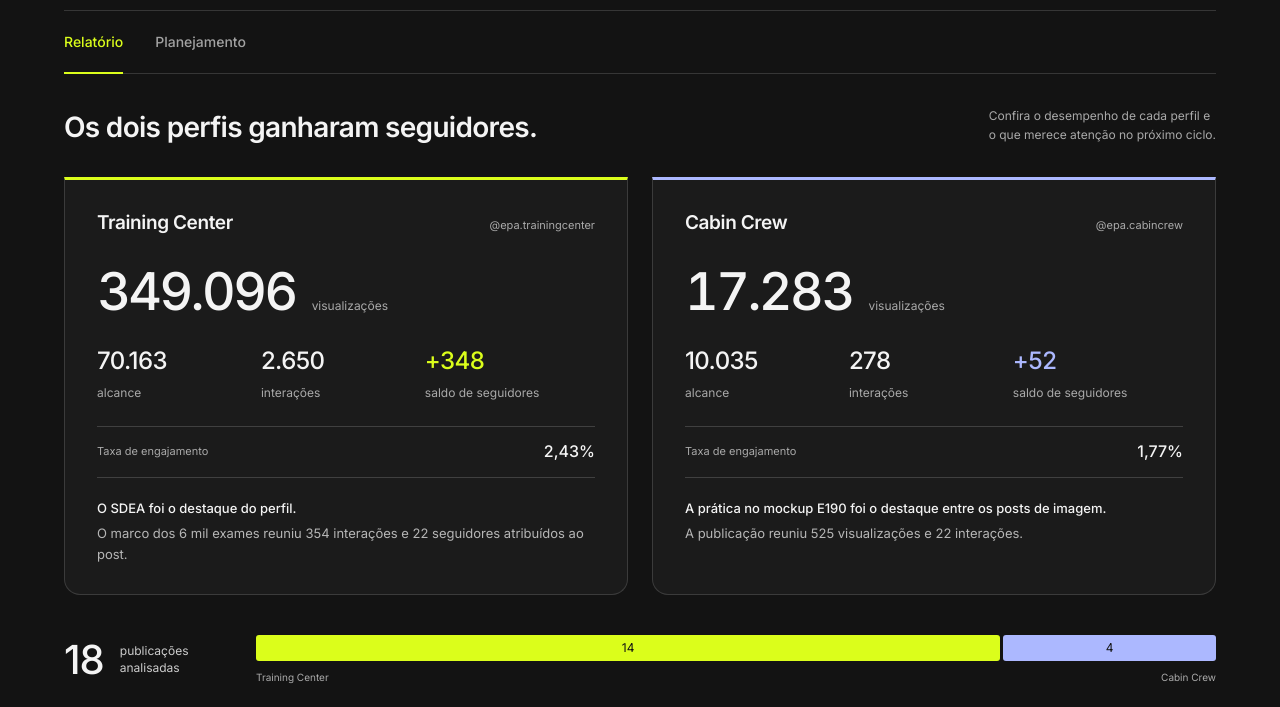
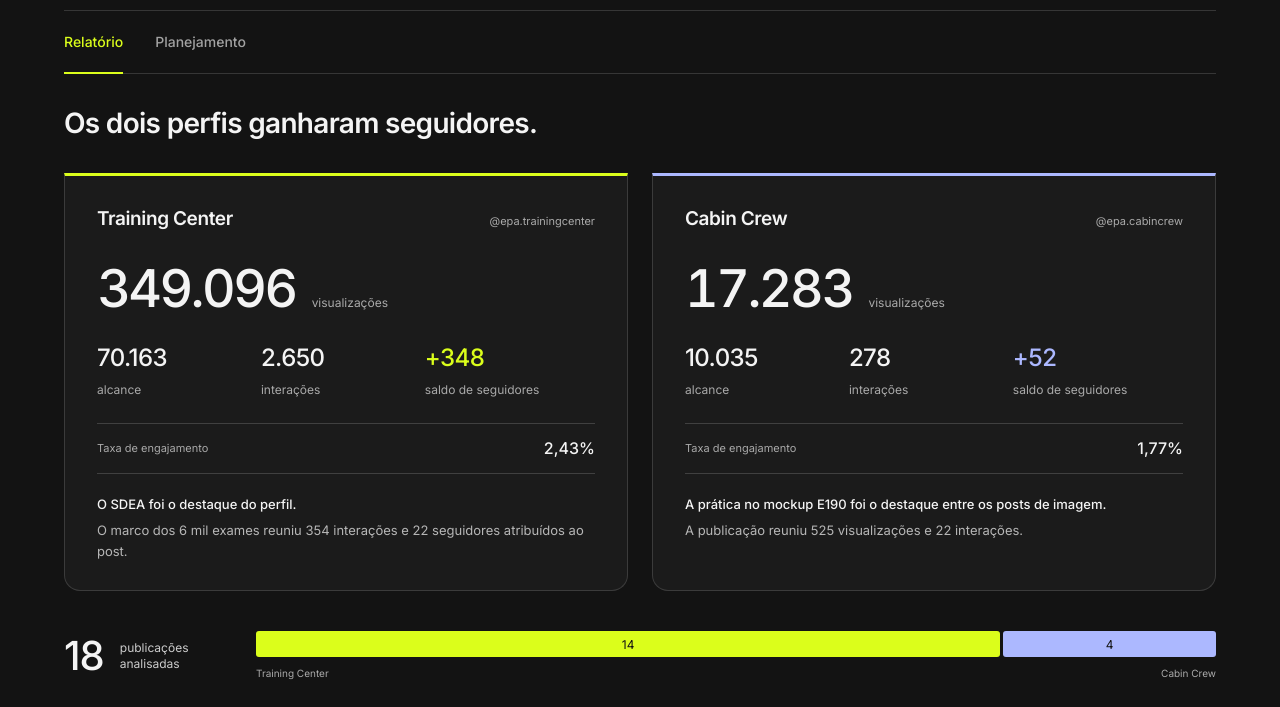
Before and after one commit to prorpevee-cmyk/dashboards-, a plain HTML site: page dashboard-epa-dezembro-2026.html in a window 1280 px wide. Shown: the part 93-800 px from the top of the page. Drawn offline with Linux system fonts and the light colour scheme.

Commit message:
Remove frase introdutória redundante do relatório EPA

```diff
--- a/dashboard-epa-dezembro-2026.html
+++ b/dashboard-epa-dezembro-2026.html
@@ -1790,7 +1790,7 @@ body{background:#131313}.container{max-width:1440px;padding:32px 64px}.header{pa
       <div class="period">16/09 a 15/10 · 2026</div>
     </div>
   </header><nav class="tabs" role="tablist"><button class="tab active" id="nav-relatorio" data-tab="relatorio" role="tab" aria-selected="true" aria-controls="tab-relatorio"><span class="tab-num">i</span>Relatório</button><button class="tab " id="nav-planejamento" data-tab="planejamento" role="tab" aria-selected="false" aria-controls="tab-planejamento"><span class="tab-num">ii</span>Planejamento</button></nav><section id="tab-relatorio" class="tab-pane active report-v4" role="tabpanel" aria-labelledby="nav-relatorio">
-<section class="r-overview" id="visao" aria-labelledby="overview-title"><div class="r-section-head"><div><h3 id="overview-title">Os dois perfis ganharam seguidores.</h3></div><p>Confira o desempenho de cada perfil e<br>o que merece atenção no próximo ciclo.</p></div>
+<section class="r-overview" id="visao" aria-labelledby="overview-title"><div class="r-section-head"><div><h3 id="overview-title">Os dois perfis ganharam seguidores.</h3></div></div>
 <div class="r-profiles">
 <article class="r-profile r-tc" data-metric-period="2026-10-17/2026-11-15"><div class="r-profile-top"><h4>Training Center</h4><span>@epa.trainingcenter</span></div><div class="r-main-stat"><strong>349.096</strong><span>visualizações</span></div><div class="r-stat-grid"><div><b>70.163</b><span>alcance</span></div><div><b>2.650</b><span>interações</span></div><div class="r-growth"><b>+348</b><span>saldo de seguidores</span></div></div><div class="r-engagement"><span>Taxa de engajamento</span><b>2,43%</b></div><p class="r-reading"><strong>O SDEA foi o destaque do perfil.</strong> O marco dos 6 mil exames reuniu 354 interações e 22 seguidores atribuídos ao post.</p></article>
 <article class="r-profile r-cc" data-metric-period="2026-10-17/2026-11-15"><div class="r-profile-top"><h4>Cabin Crew</h4><span>@epa.cabincrew</span></div><div class="r-main-stat"><strong>17.283</strong><span>visualizações</span></div><div class="r-stat-grid"><div><b>10.035</b><span>alcance</span></div><div><b>278</b><span>interações</span></div><div class="r-growth"><b>+52</b><span>saldo de seguidores</span></div></div><div class="r-engagement"><span>Taxa de engajamento</span><b>1,77%</b></div><p class="r-reading"><strong>A prática no mockup E190 foi o destaque entre os posts de imagem.</strong> A publicação reuniu 525 visualizações e 22 interações.</p></article>
```
